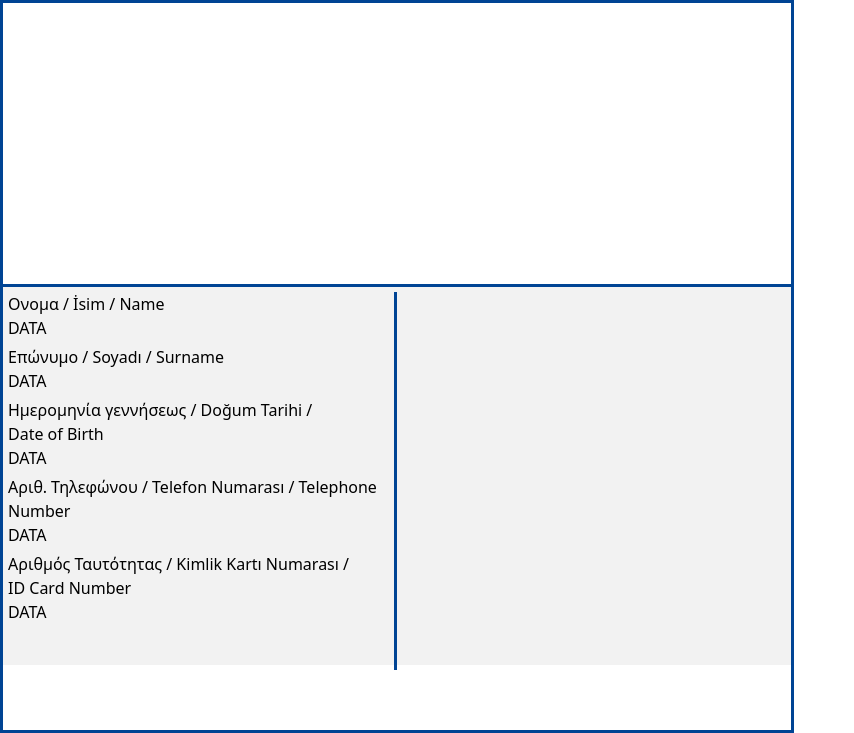
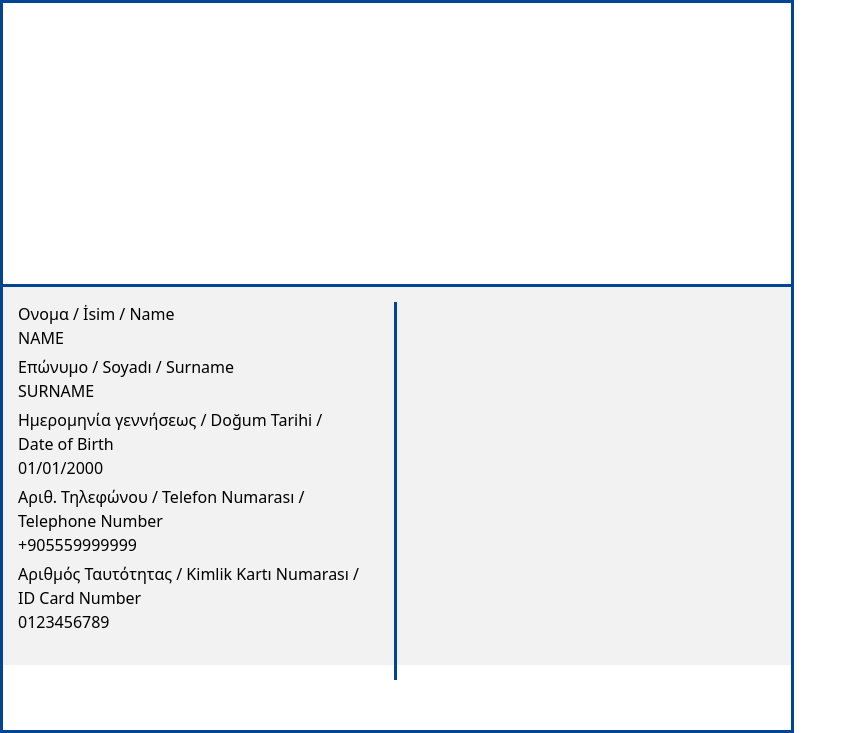
Before and after one commit to PPP0E/travel-permit-generator, a website: page dist/generate/index.html in a window 1280 px wide. Shown: the part 446-1179 px from the top of the page, without its empty margins (0-854 px from the left). Drawn offline with nearby package versions, Linux system fonts and the light colour scheme; files that its build step writes are made by us from their sources.

Commit message:
started PDF generation

```diff
--- a/dist/generate/index.html
+++ b/dist/generate/index.html
@@ -37,17 +37,18 @@
     <div id="parents">
       <div id="parent1">
         <h3 class="name">Ονομα / İsim / Name</h3>
-        <h3 class="data">DATA</h3>
+        <h3 class="data">NAME</h3>
         <h3 class="name">Eπώνυμο / Soyadı / Surname</h3>
-        <h3 class="data">DATA</h3>
+        <h3 class="data">SURNAME</h3>
         <h3 class="name">Ημερομηνία γεννήσεως / Doğum Tarihi /</h3>
         <h3 class="name">Date of Birth</h3>
-        <h3 class="data">DATA</h3>
-        <h3 class="name">Αριθ. Τηλεφώνου / Telefon Numarası / Telephone Number</h3>
-        <h3 class="data">DATA</h3>
+        <h3 class="data">01/01/2000</h3>
+        <h3 class="name">Αριθ. Τηλεφώνου / Telefon Numarası /</h3>
+        <h3 class="name">Telephone Number</h3>
+        <h3 class="data">+905559999999</h3>
         <h3 class="name">Αριθμός Ταυτότητας / Kimlik Kartı Numarası / </h3>
         <h3 class="name">ID Card Number</h3>
-        <h3 class="data">DATA</h3>
+        <h3 class="data">0123456789</h3>
       </div>
       <div id="parent2"></div>
     </div>
--- a/dist/generate/style.css
+++ b/dist/generate/style.css
@@ -70,7 +70,7 @@ nav {
   width: 50%;
   height: 100%;
   border-right: var(--eublue) solid 3px;
-  margin: 5px;
+  margin: 15px;
 
 }
 
```
